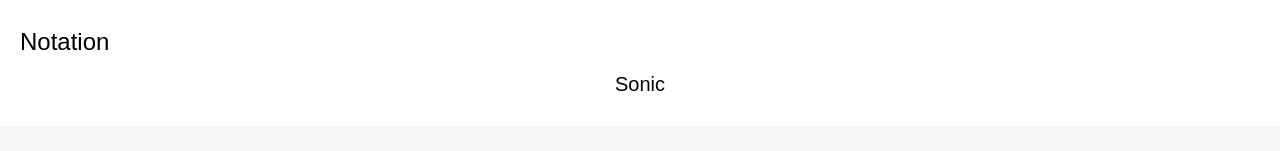
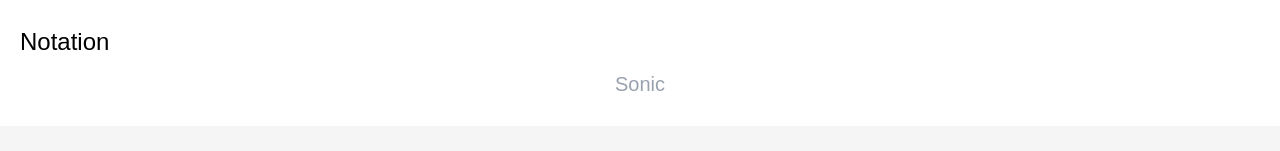
Before and after one commit to AllwarsGIT/penspinning-academy, a Next.js app: page /tricks/sonic in a window 1280 px wide. Shown: the part 918-1069 px from the top of the page. Built offline with nearby package versions, Linux system fonts and the light colour scheme.

Commit message:
Minor style changes

```diff
--- a/src/app/tricks/[slug]/components/trickViewer.tsx
+++ b/src/app/tricks/[slug]/components/trickViewer.tsx
@@ -172,7 +172,7 @@ function TrickViewer({trick, instance, modifiers}:TrickViewerProps) {
                                 [{mod.notation}]
                             </span>
                         ))}
-                        <span className="">{trick.notation}</span>
+                        <span className="text-gray-400">{trick.notation}</span>
                         {suffixMods.map((mod, i) => (
                             <span key={i} className="font-bold" style={{ color: modifierColor[mod.id] }}>
                                 [{mod.notation}]
```
